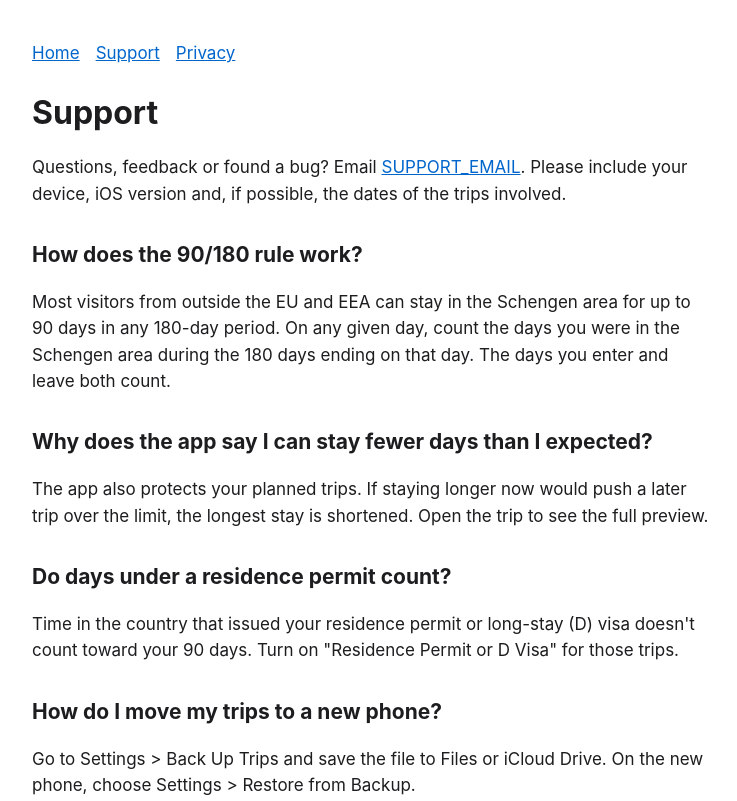
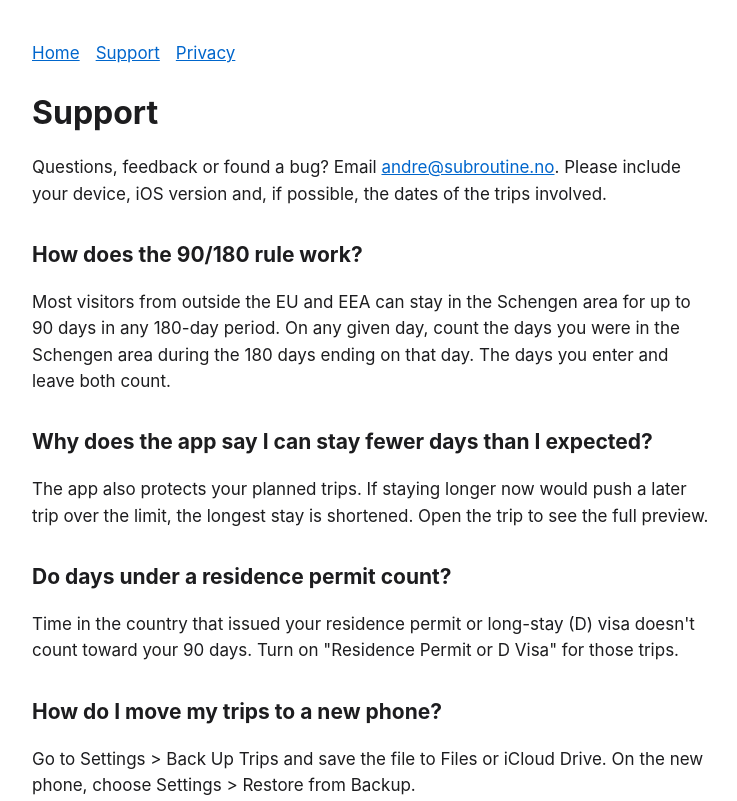
Before and after one commit to Andreellertsen/schengen-planner-site, a plain HTML site: page support.html in a window 1280 px wide. Shown: the top 801 px of the page, without its empty margins (268-1005 px from the left). Drawn offline with Linux system fonts and the light colour scheme.

Commit message:
Update support email address in support.html

```diff
--- a/support.html
+++ b/support.html
@@ -9,7 +9,7 @@
 <body>
 <nav><a href="index.html">Home</a><a href="support.html">Support</a><a href="privacy.html">Privacy</a></nav>
 <h1>Support</h1>
-<p>Questions, feedback or found a bug? Email <a href="mailto:SUPPORT_EMAIL">SUPPORT_EMAIL</a>. Please include your device, iOS version and, if possible, the dates of the trips involved.</p>
+<p>Questions, feedback or found a bug? Email <a href="mailto:SUPPORT_EMAIL">andre@subroutine.no</a>. Please include your device, iOS version and, if possible, the dates of the trips involved.</p>
 
 <h2>How does the 90/180 rule work?</h2>
 <p>Most visitors from outside the EU and EEA can stay in the Schengen area for up to 90 days in any 180-day period. On any given day, count the days you were in the Schengen area during the 180 days ending on that day. The days you enter and leave both count.</p>
```
